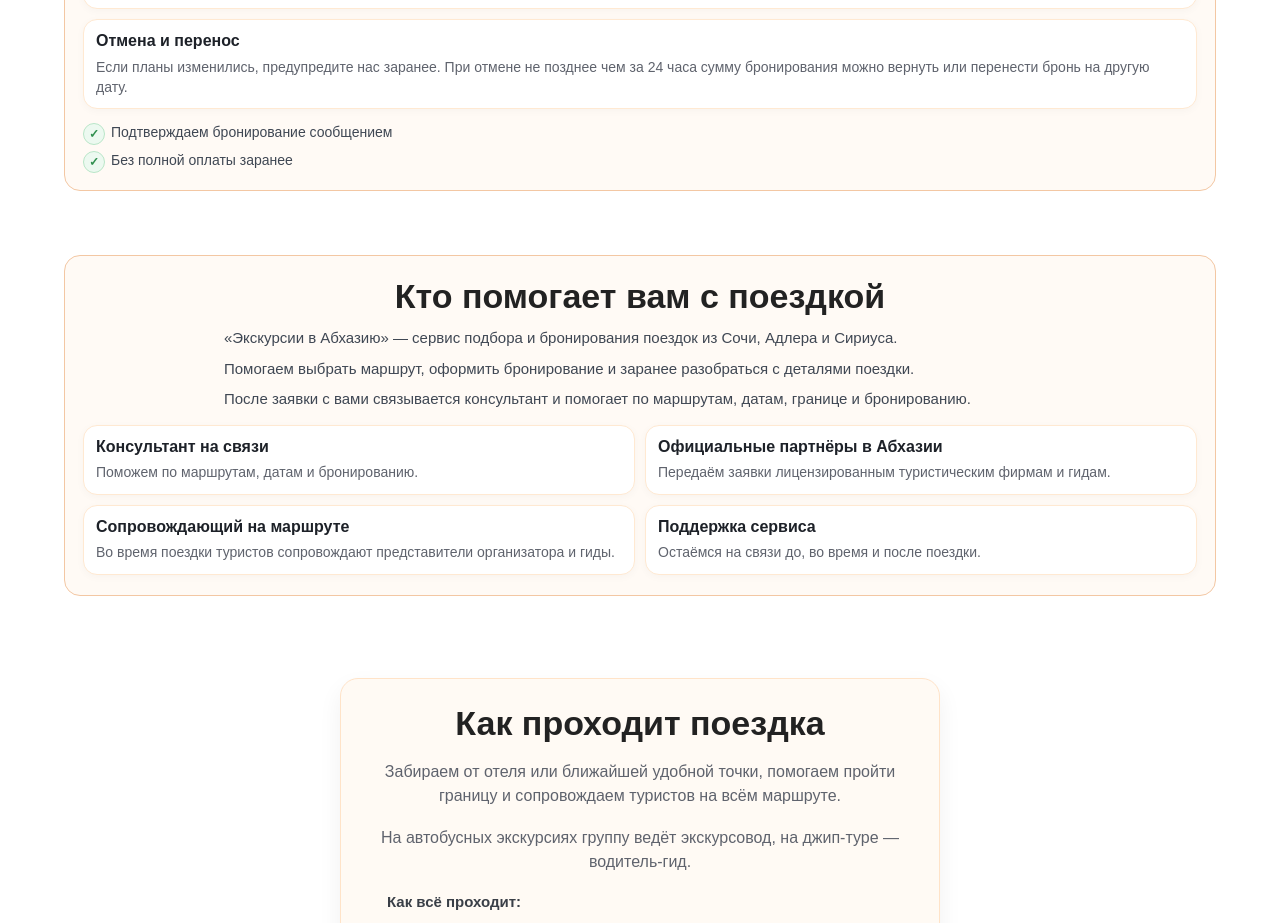
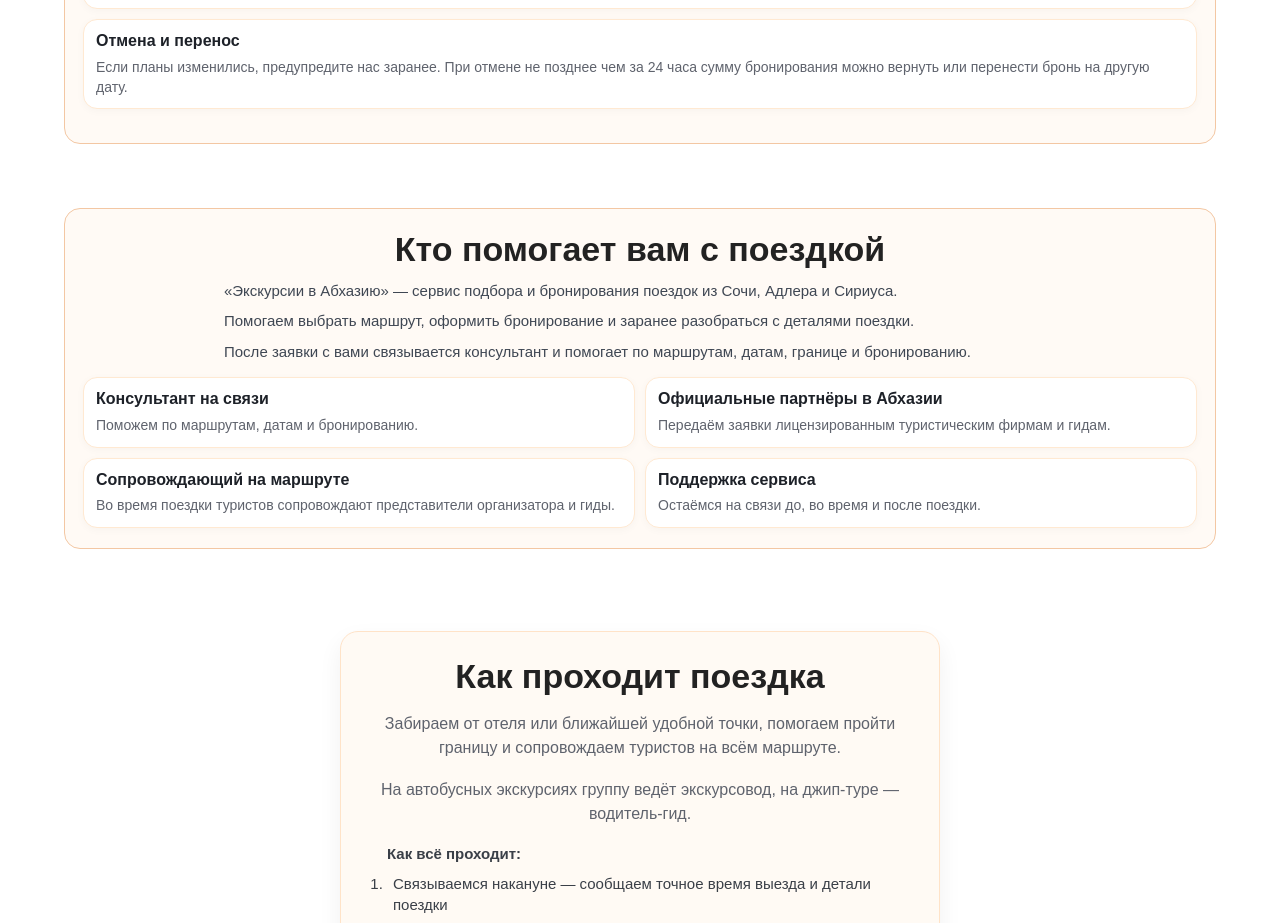
Before and after one commit to smotrovamarina26-droid/abkhazia-excursions, a plain HTML site: page index.html in a window 1280 px wide. Shown: the part 3742-4665 px from the top of the page. Drawn offline with Linux system fonts and the light colour scheme.

Commit message:
Оплата и гарантии

```diff
--- a/index.html
+++ b/index.html
@@ -356,10 +356,6 @@
               </div>
             </div>
           </div>
-          <ul class="booking-trust-list payment-trust-list" aria-label="Гарантии бронирования">
-            <li class="booking-trust-list__item">Подтверждаем бронирование сообщением</li>
-            <li class="booking-trust-list__item">Без полной оплаты заранее</li>
-          </ul>
         </div>
       </div>
     </section>
```
